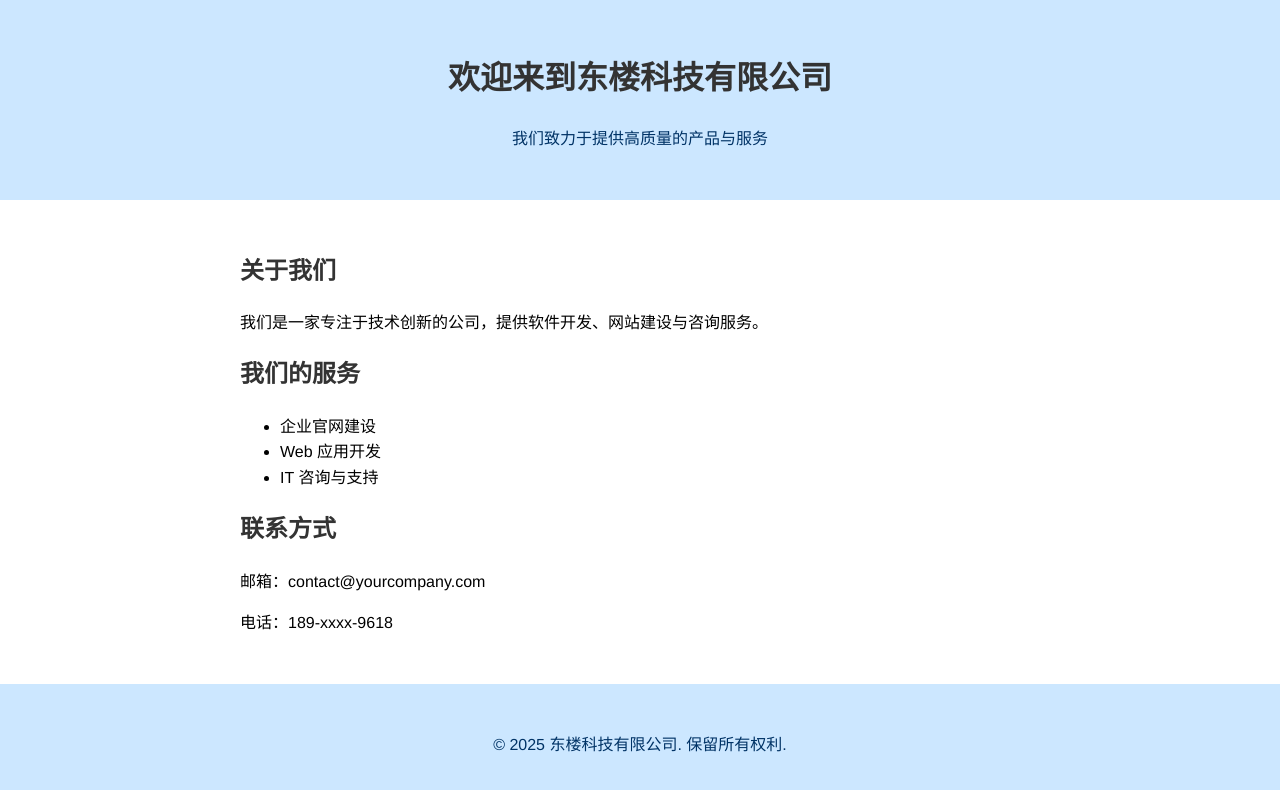
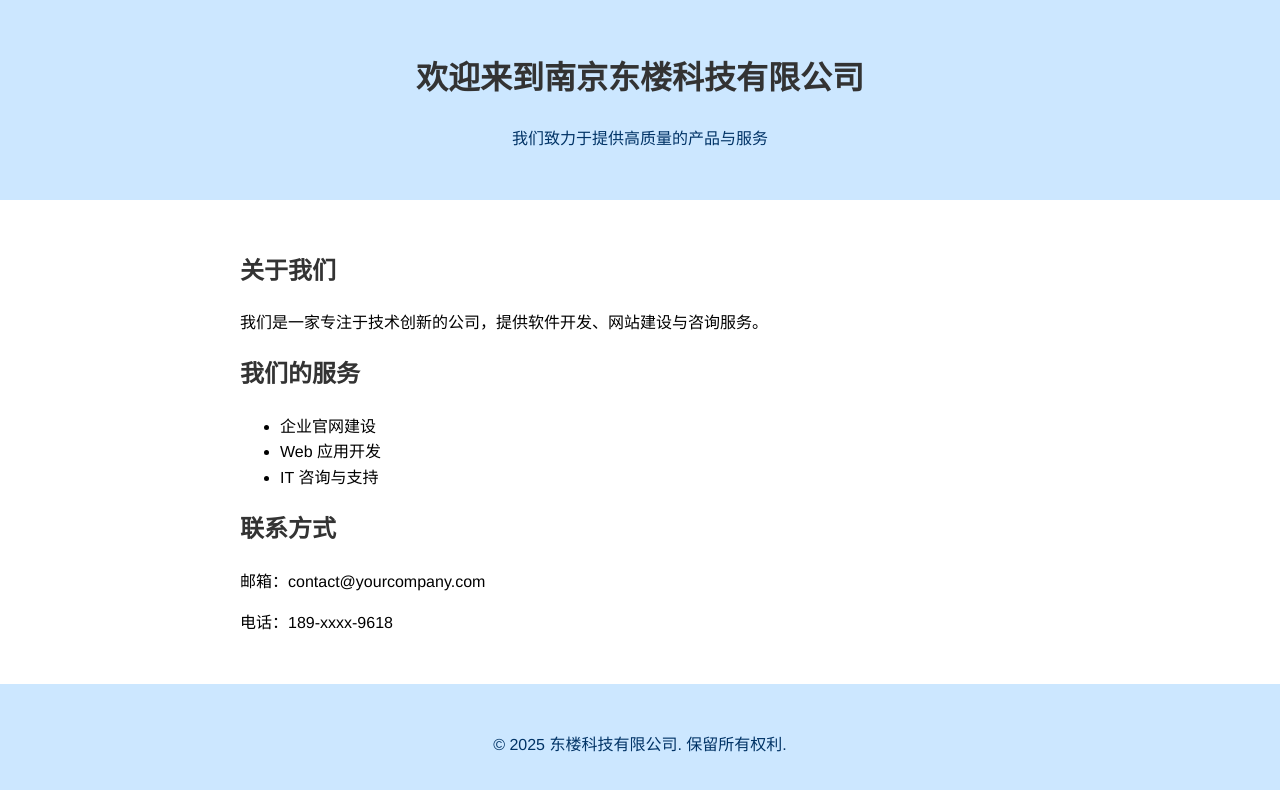
Before and after one commit to qyinyourmind-my/firsttry, a plain HTML site: page index.html in a window 1280 px wide. Drawn offline with Linux system fonts and the light colour scheme.

Commit message:
Update index.html

```diff
--- a/index.html
+++ b/index.html
@@ -13,7 +13,7 @@
 </head>
 <body>
   <header>
-    <h1>欢迎来到东楼科技有限公司</h1>
+    <h1>欢迎来到南京东楼科技有限公司</h1>
     <p>我们致力于提供高质量的产品与服务</p>
   </header>
   <main>
```
